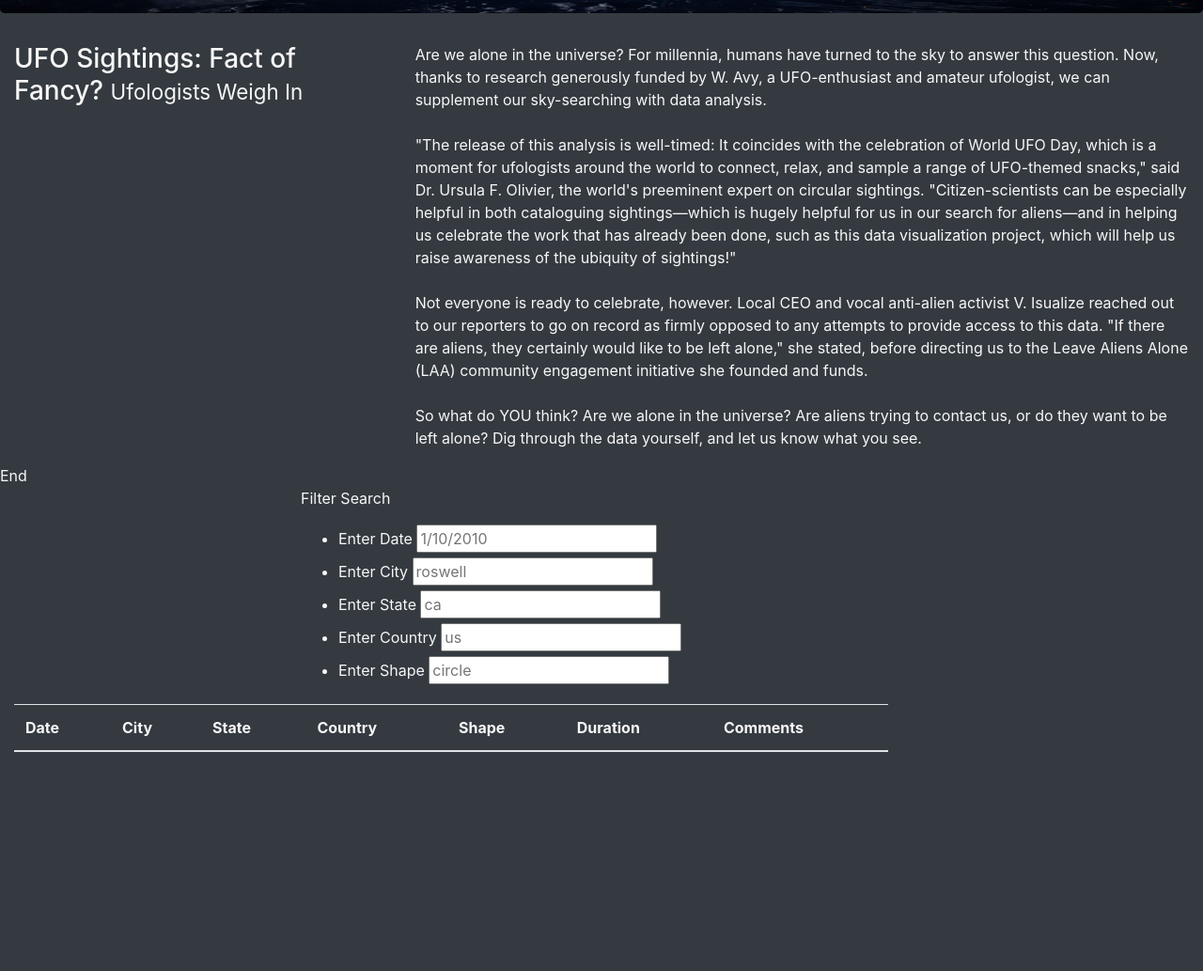
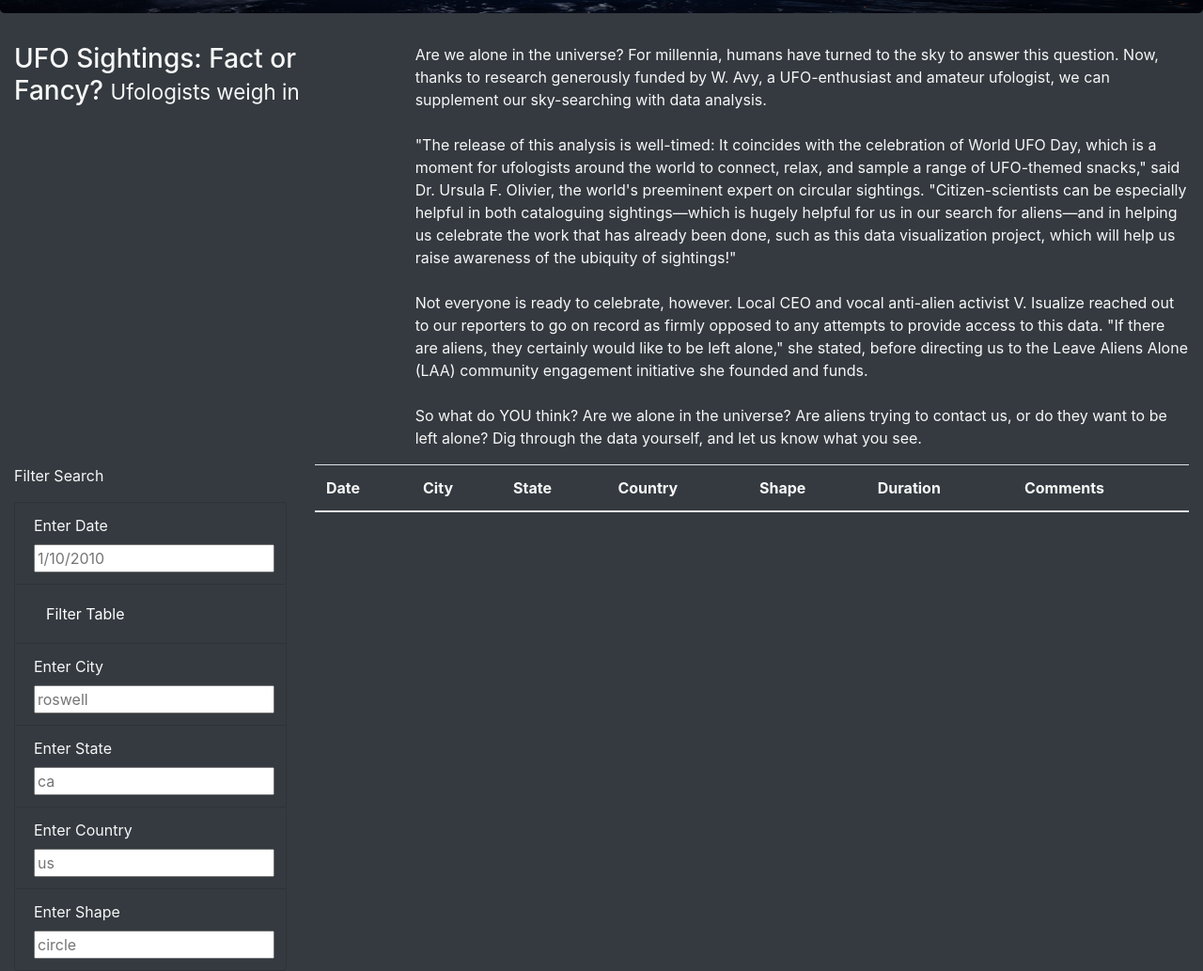
Before and after one commit to SavFidani/UFO, a plain HTML site: page index.html in a window 1280 px wide. Shown: the part 245-1278 px from the top of the page at 94% size. Before the commit the page ends 1061 px from the top, so only its background shows below. Drawn offline with nearby package versions, Linux system fonts and the light colour scheme.

Commit message:
Add files via upload

```diff
--- a/index.html
+++ b/index.html
@@ -1,9 +1,9 @@
 <!DOCTYPE html>
 <html lang="en">
   <head>
-    <meta charset="UTF-8">
-    <meta http-equiv="X-UA-Compatible" content="IE=edge">
-    <meta name="viewport" content="width=device-width, initial-scale=1.0">
+    <meta charset="UTF-8" />
+    <meta name="viewport" content="width=device-width, initial-scale=1.0" />
+    <meta http-equiv="X-UA-Compatible" content="ie=edge" />
     <title>UFO Finder</title>
     <link
       rel="stylesheet"
@@ -11,58 +11,75 @@
       integrity="sha384-Gn5384xqQ1aoWXA+058RXPxPg6fy4IWvTNh0E263XmFcJlSAwiGgFAW/dAiS6JXm"
       crossorigin="anonymous"
     />
-    <link rel="stylesheet" href="static/css/style.css">
+    <link rel="stylesheet" href="static/css/style.css" />
   </head>
   <body class="bg-dark">
     <div class="wrapper">
+      <!-- Navbar -->
       <nav class="navbar navbar-dark bg-dark navbar-expand-lg">
         <a class="navbar-brand" href="index.html">UFO Sightings</a>
       </nav>
-    </div>
+      <!-- Jumbotron -->
       <div class="jumbotron">
         <h1 class="display-4">The Truth is Out There</h1>
       </div>
       <div class="container-fluid">
         <div class="row">
-          <div class="col-md-4">
-            <h3>UFO Sightings: Fact of Fancy? <small>Ufologists Weigh In</small></h3>
+          <div class="col-md-4 article-title">
+            <h3>UFO Sightings: Fact or Fancy? <small>Ufologists weigh in</small></h3>
           </div>
-          <div class="col-md-8">
+          <div class="col-md-8 article-p">
             <p>
-              Are we alone in the universe? For millennia, humans have turned to the sky to answer this question. Now, thanks to research generously funded by W. Avy, a UFO-enthusiast and amateur ufologist, we can supplement our sky-searching with data analysis.<br><br>"The release of this analysis is well-timed: It coincides with the celebration of World UFO Day, which is a moment for ufologists around the world to connect, relax, and sample a range of UFO-themed snacks," said Dr. Ursula F. Olivier, the world's preeminent expert on circular sightings. "Citizen-scientists can be especially helpful in both cataloguing sightings—which is hugely helpful for us in our search for aliens—and in helping us celebrate the work that has already been done, such as this data visualization project, which will help us raise awareness of the ubiquity of sightings!"<br><br>Not everyone is ready to celebrate, however. Local CEO and vocal anti-alien activist V. Isualize reached out to our reporters to go on record as firmly opposed to any attempts to provide access to this data. "If there are aliens, they certainly would like to be left alone," she stated, before directing us to the Leave Aliens Alone (LAA) community engagement initiative she founded and funds.<br><br>So what do YOU think? Are we alone in the universe? Are aliens trying to contact us, or do they want to be left alone? Dig through the data yourself, and let us know what you see.
+            Are we alone in the universe? For millennia, humans have turned to the sky to answer this question. Now, thanks to
+            research generously funded by W. Avy, a UFO-enthusiast and amateur ufologist, we can supplement our sky-searching with
+            data analysis.<br><br>"The release of this analysis is well-timed: It coincides with the celebration of World UFO Day,
+             which is a moment for ufologists around the world to connect, relax, and sample a range of UFO-themed snacks," said Dr.
+             Ursula F. Olivier, the world's preeminent expert on circular sightings. "Citizen-scientists can be especially helpful in
+              both cataloguing sightings—which is hugely helpful for us in our search for aliens—and in helping us celebrate the work
+              that has already been done, such as this data visualization project, which will help us raise awareness of the ubiquity
+              of sightings!"<br><br>Not everyone is ready to celebrate, however. Local CEO and vocal anti-alien activist V. Isualize
+              reached out to our reporters to go on record as firmly opposed to any attempts to provide access to this data.
+              "If there are aliens, they certainly would like to be left alone," she stated, before directing us to the Leave
+              Aliens Alone (LAA) community engagement initiative she founded and funds.<br><br>So what do YOU think? Are we alone in the universe?
+            Are aliens trying to contact us, or do they want to be left alone? Dig through the data yourself, and let us know what you see.
             </p>
           </div>
         </div>
-      </div>End
+      </div>
       <div class="container-fluid">
         <div class="row">
           <div class="col-md-3">
-          </div>
             <form class="bg-dark">
               <p>Filter Search</p>
-            <ul class="bg-dark">
-                <li class="bg-dark">
-                    <label for="date">Enter Date</label>
-                    <input type="text" placeholder="1/10/2010" id="datetime"/>
+              <ul class="list-group">
+                <li class="list-group-item bg-dark">
+                  <label for="datetime">Enter Date</label>
+                  <input type="text" placeholder="1/10/2010" id="datetime" />
                 </li>
-                <li class ="bg-dark">
-                    <label for=""city">Enter City</label>
-                    <input type=""text" placeholder="roswell"/>
+                <li class="list-group-item bg-dark">
+                  <button id="filter-btn" type="button" class="btn btn-dark">
+                    Filter Table
+                  </button>
+                <li class="list-group-item bg-dark">
+                  <label for="city">Enter City</label>
+                  <input type="text" placeholder="roswell" id="city" />
                 </li>
-                <li class ="bg-dark">
-                  <label for=""state">Enter State</label>
-                  <input type=""text" placeholder="ca"/>
+                <li class="list-group-item bg-dark">
+                  <label for="state">Enter State</label>
+                  <input type="text" placeholder="ca" id="state" />
                 </li>
-              <li class ="bg-dark">
-                <label for=""country">Enter Country</label>
-                <input type=""text" placeholder="us"/>
+                <li class="list-group-item bg-dark">
+                  <label for="country">Enter Country</label>
+                  <input type="text" placeholder="us" id="country" />
+                <li class="list-group-item bg-dark">
+                  <label for="shape">Enter Shape</label>
+                  <input type="text" placeholder="circle" id="shape" />
                 </li>
-            <li class ="bg-dark">
-              <label for=""shape">Enter Shape</label>
-              <input type=""text" placeholder="circle"/>
                 </li>
               </ul>
+            </ul>
           </form>
+          </div>
           <div class="col-md-9">
             <table class="table table-striped">
               <thead>
@@ -83,7 +100,7 @@
       </div>
     </div>
     <script src="https://cdnjs.cloudflare.com/ajax/libs/d3/4.11.0/d3.js"></script>
-      <script src="Static/js/data.js"></script>
-      <script src="Static/js/app.js"></script>
+    <script src="static/js/data.js"></script>
+    <script src="static/js/app.js"></script>
   </body>
 </html>
```
Lines whose indentation alone changed are shown as unchanged.
